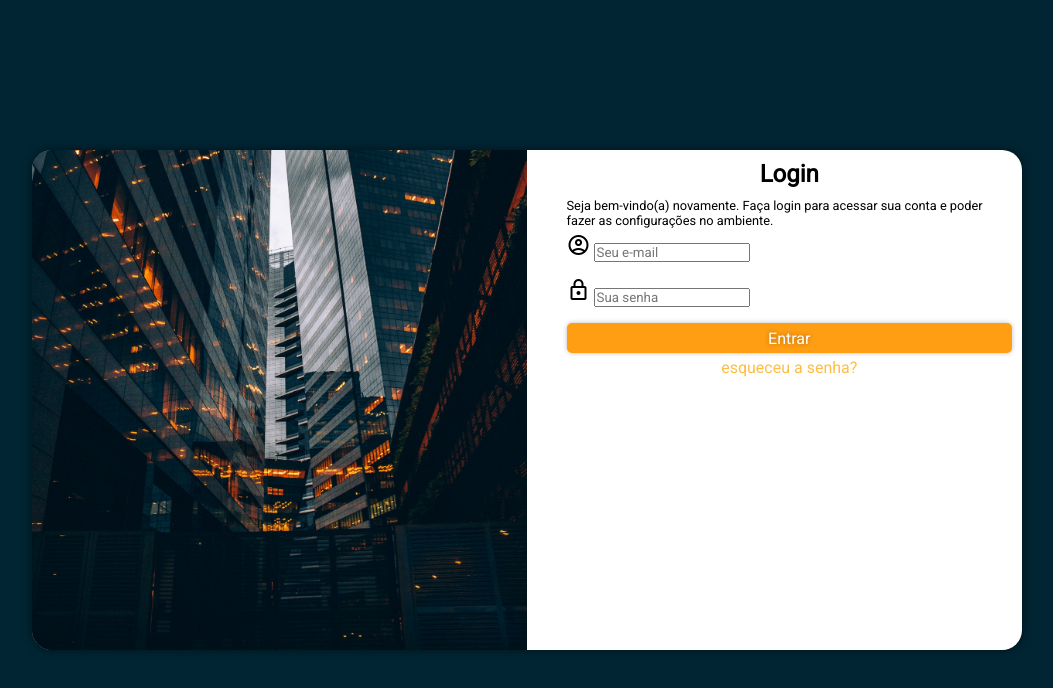
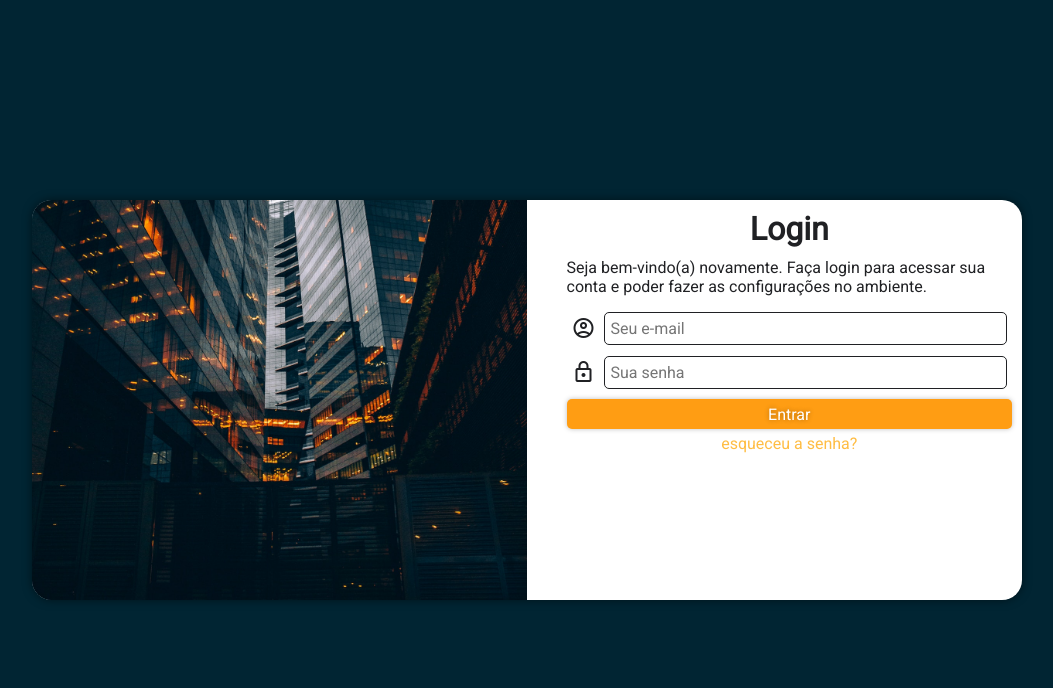
Before and after one commit to joaogabri3ls/projeto-tela-login, a plain HTML site: page index.html in a window 1280 px wide. Shown: the whole page, without its empty margins (113-1166 px from the left). Drawn offline with nearby package versions, Linux system fonts and the light colour scheme.

Commit message:
finalizado

```diff
--- a/estilos/media-query.css
+++ b/estilos/media-query.css
@@ -4,6 +4,8 @@
 
     section#login {
         width: 80vw;
+        height: 400px;
+
     }
 
     section#login > div#imagem {
@@ -16,11 +18,26 @@
         float: right;
         width: 65%;
     }
+
+    div.campo {
+        padding-bottom: 20px;
+    }
+
+    h1 {
+        font-size: 2em;
+        padding-bottom: 10px;
+    }
+
+    p {
+        font-size: 1em;
+        padding-bottom: 10px;
+    }
 }
 
 @media screen and (min-width: 992px) {
     section#login {
         width: 990px;
+        height: 400px;
     }
 
     section#login > div#imagem {
@@ -33,4 +50,18 @@
         float: right;
         width: 45%;
     }
+
+    div.campo {
+        padding-bottom: 20px;
+    }
+
+    h1 {
+        font-size: 2em;
+        padding-bottom: 10px;
+    }
+
+    p {
+        font-size: 1em;
+        padding-bottom: 10px;
+    }
 }
--- a/estilos/style.css
+++ b/estilos/style.css
@@ -6,6 +6,7 @@
     font-family: 'Roboto', sans-serif;
     margin: 0px;
     padding: 0px;
+    color: #202124;
 }
 
 body,html {
@@ -52,23 +53,40 @@ section#login > div#formulario {
 
 h1 {
     text-align: center;
-    margin-bottom: 10px;
+    padding-bottom: 10px;
 }
 
 p {
     font-size: 0.8em;
+    padding-bottom: 5px;
 }
 
 form div.campo {
+
     display: block;
     width: 100%;
-    height: 40px;
+    height: 34px;
     margin: 5px 0px;
+    padding-bottom  : 5px;
 
 }
 
 div.campo > label {
     display: none;
+}
+
+div.campo > span {
+    padding: 5px;
+}
+
+div.campo > input {
+    font-size: 1em;
+    width: calc(100% - 50px);
+    height: 90%;
+    transform: translateY(-6px);
+    border: .5px solid #202124;
+    border-radius: 5px;
+    padding-left: 5px;
 }
 
 form > input[type=submit] {
```
